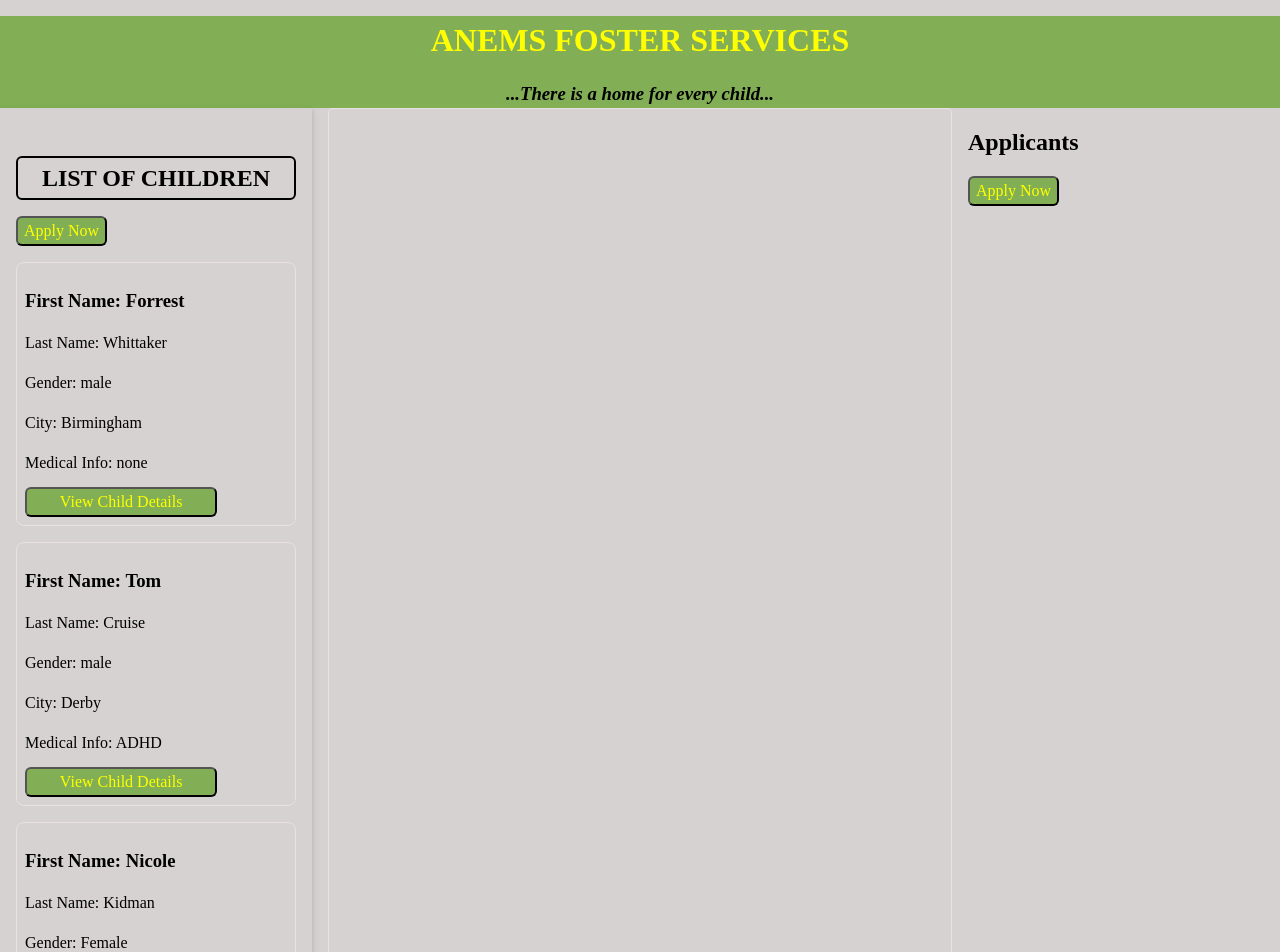
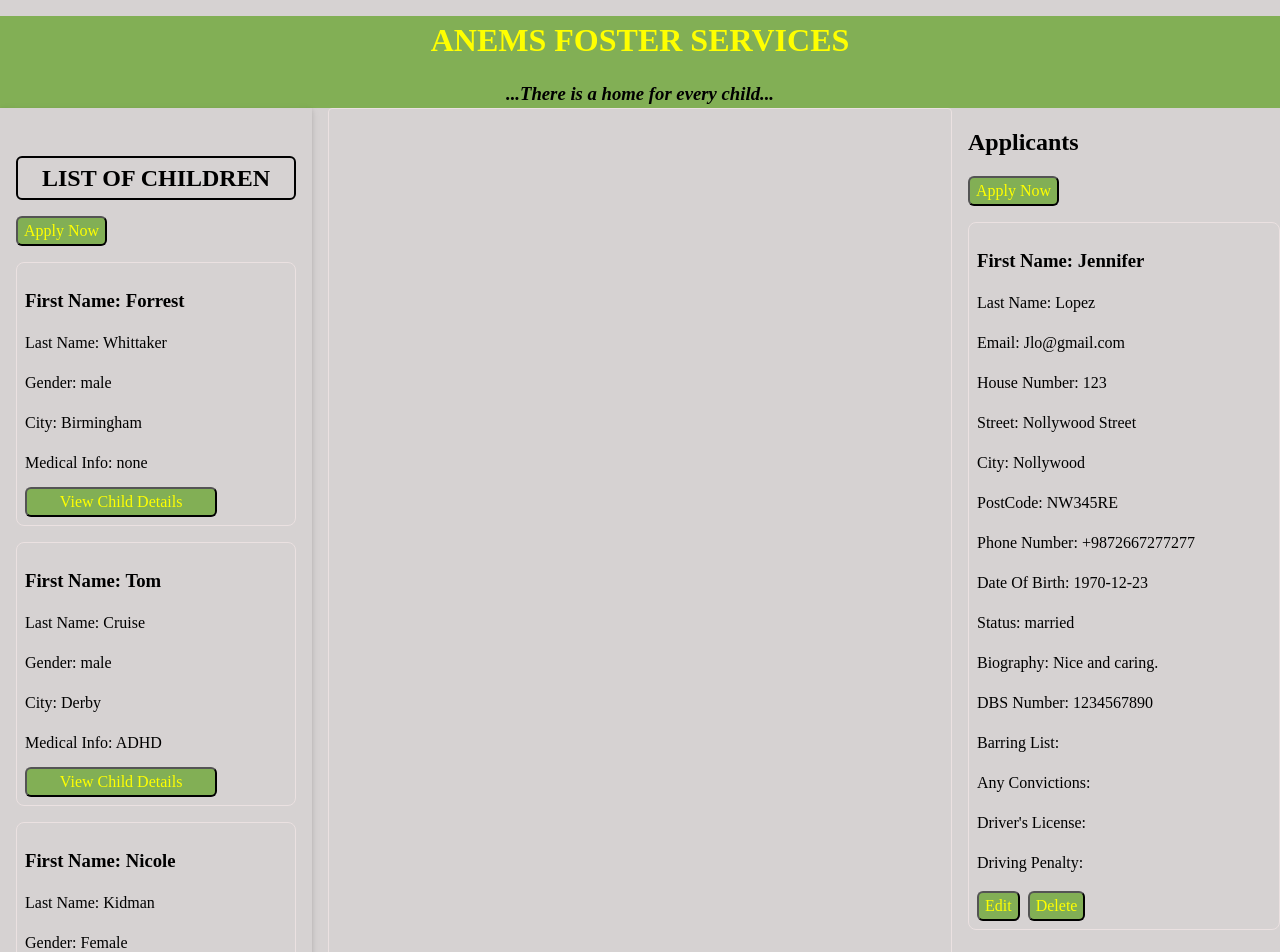
Before and after one commit to Emmanuel-Atama/boolean-uk-react-solo-project, a React (Create React App) app: page / in a window 1280 px wide. Shown: the top 952 px of the page. Built offline with nearby package versions, Linux system fonts and the light colour scheme; data requests are answered from the project's data file.

Commit message:
Recent Updates

```diff
--- a/db/db.json
+++ b/db/db.json
@@ -2,66 +2,23 @@
   "contacts": [
     {
       "id": 1,
-      "firstName": "John",
-      "lastName": "Wick",
-      "email": "hitman123@outlook.com",
-      "houseNumber": 82,
-      "street": "Beaver Street",
-      "city": "New York",
-      "postCode": "90345",
-      "phoneNumber": "+1453567987"
-    },
-    {
-      "firstName": "qwerty",
-      "lastName": "qwerty",
-      "email": "qwerty@gmail.com",
-      "houseNumber": "77",
-      "street": "qwerty street",
-      "city": "qwerty",
-      "postCode": "qw123er",
-      "phoneNumber": "0123456789",
-      "id": 2
-    },
-    {
-      "firstName": "Chelsea",
-      "lastName": "FC",
-      "email": "cfc@gmail.com",
-      "houseNumber": "100",
-      "street": "Stamford Bridge",
-      "city": "London",
-      "postCode": "SW125TR",
-      "phoneNumber": "23456788765",
-      "id": 3
-    },
-    {
-      "firstName": "Humber",
-      "lastName": "Bridge",
-      "email": "H-bridge@g.com",
-      "houseNumber": "12",
-      "street": "Beverley road",
-      "city": "Hull",
-      "postCode": "HU51LH",
-      "phoneNumber": "663663373777575",
-      "id": 4
-    },
-    {
-      "firstName": "Willow",
-      "lastName": "Smith",
-      "email": "will@gmail.com",
-      "houseNumber": "16",
-      "street": "Actor Street",
-      "city": "Hollywood",
-      "postCode": "B134RT",
-      "phoneNumber": "01234567899",
-      "id": 5
-    }
-  ],
-  "forms": [
-    {
-      "dateOfBirth": 1631895262643,
-      "dbs": 13421342341,
-      "status": "single",
-      "bio": "This is a biography"
+      "firstName": "Jennifer",
+      "lastName": "Lopez",
+      "gender": "married",
+      "email": "Jlo@gmail.com",
+      "houseNumber": "123",
+      "street": "Nollywood Street",
+      "city": "Nollywood",
+      "postCode": "NW345RE",
+      "phoneNumber": "+9872667277277",
+      "dob": "1970-12-23",
+      "status": "married",
+      "bio": "Nice and caring.",
+      "dbs": "1234567890",
+      "radioBarred": true,
+      "radioConvict": true,
+      "radioDvla": true,
+      "radioDrivingPoints": true
     }
   ],
   "children": [
--- a/src/App.jsx
+++ b/src/App.jsx
@@ -16,6 +16,18 @@ const [contactEdit, setContactEdit] = useState([])
   console.log("Inside State; ", {kids, contacts, forms, hideForm, contactEdit, editContactForm})
 
   useEffect(() => {
+    const url = "http://localhost:3030/contacts";
+
+    fetch(url)
+      .then((res) => res.json())
+      .then((contactData) => {
+        // console.log("Inside Get Fetch: ", contactData);
+
+        setContacts(contactData);
+      });
+  }, []);
+
+  useEffect(() => {
     const url = "http://localhost:3030/children";
 
     fetch(url)
@@ -26,6 +38,7 @@ const [contactEdit, setContactEdit] = useState([])
         setKids(kidsData);
       });
   }, []);
+
   return (
     <>
     <header className="header">
@@ -45,6 +58,7 @@ const [contactEdit, setContactEdit] = useState([])
       editContactForm={editContactForm}
       setEditContactForm={setEditContactForm}
       setContactEdit={setContactEdit}
+
   />
       </div>
     </>
--- a/src/Components/ApplicantsList.jsx
+++ b/src/Components/ApplicantsList.jsx
@@ -1,5 +1,5 @@
 function ApplicantsList(props) {
-    const { contacts, hideForm, setHideForm, editContactForm,  setEditContactForm, setContactEdit } = props
+    const { contacts, hideForm, setHideForm, editContactForm,  setEditContactForm, setContactEdit, handleDelete } = props
 
     return (
     <aside className="right-aside">
@@ -12,7 +12,8 @@ function ApplicantsList(props) {
       </header>
       <ul>
           {contacts.map((contact, index) => {
-              const {firstName, lastName, email, houseNumber, street, city, postCode, phoneNumber} = contact
+              const {firstName, lastName, email, houseNumber, street, city, postCode, phoneNumber, dob, status, bio, dbs, radioBarred,
+                radioConvict, radioDvla, radioDrivingPoints} = contact
               return(
                   <li key={index} className="child-list-border">
                       <h3>First Name: {firstName}</h3>
@@ -23,12 +24,20 @@ function ApplicantsList(props) {
                       <p>City: {city}</p>
                       <p>PostCode: {postCode}</p>
                       <p>Phone Number: {phoneNumber}</p>
+                      <p>Date Of Birth: {dob}</p>
+                      <p>Status: {status}</p>
+                      <p>Biography: {bio}</p>
+                      <p>DBS Number: {dbs}</p>
+                      <p>Barring List: {radioBarred}</p>
+                      <p>Any Convictions: {radioConvict}</p>
+                      <p>Driver's License: {radioDvla}</p>
+                      <p>Driving Penalty: {radioDrivingPoints}</p>
 
                       <button onClick = {() => {setEditContactForm(!editContactForm)
                          setContactEdit(contact)}} class="delete-btn">
                             {editContactForm ? "Edit" : "cancel"}
                       </button>
-      <button class="delete-btn">Delete</button>
+      <button class="delete-btn" onClick={handleDelete}>Delete</button>
                   </li>
               )
           })}
--- a/src/Components/CreateApplicationForm.jsx
+++ b/src/Components/CreateApplicationForm.jsx
@@ -1,70 +1,82 @@
 import { useState } from "react";
+import CreateApplicationForm2 from "./CreateApplicationForm2";
 
 export default function CreateApplicationForm(props) {
 
-  const {contacts, setContacts, hideForm, setHideForm, editContactForm,  setEditContactForm } = props
-
+  const {contacts, setContacts, forms, setForms} = props
   const [firstName, setFirstName] = useState("");
   const [lastName, setLastName] = useState("");
+  const [gender, setGender] = useState("")
   const [email, setEmail] = useState("")
   const [houseNumber, setHouseNumber] = useState("")
   const [street, setStreet] = useState("");
   const [city, setCity] = useState("");
   const [postCode, setPostCode] = useState("");
-  const [phoneNumber, setPhoneNumber] = useState(0);
+  const [phoneNumber, setPhoneNumber] = useState();
+  const [dob, setDob] = useState("")
+  const [status, setStatus] = useState("")
+  const [bio, setBio] = useState("")
+  const [dbs, setDbs] = useState("")
+  const [radioBarred, setRadioBarred] = useState(false)
+  const [radioConvict, setRadioConvict] = useState(false)
+  const [radioDvla, setRadioDvla] = useState(false)
+  const [radioDrivingPoints, setRadioDrivingPoints] = useState(false)
 
-  // console.log("Inside CAF State: ", {
-  //   firstName,
-  //   lastName,
-  //   email,
-  //   houseNumber,
-  //   street,
-  //   city,
-  //   postCode,
-  //   phoneNumber
-  // });
+  const handleFirstName = (event) => {setFirstName(event.target.value);};
 
+  const handleLastName = (event) => {setLastName(event.target.value)};
 
-  const handleFirstName = (event) => {
-    setFirstName(event.target.value);
-  };
+  const handleGender = event => {setGender(event.target.value)}
 
-  const handleLastName = (event) => {
-    setLastName(event.target.value);
-  };
-  const handleEmail = (event) => {
-    setEmail(event.target.value);
-  };
-  const handleHouseNumber = (event) => {
-    setHouseNumber(event.target.value);
-  };
+  const handleEmail = (event) => {setEmail(event.target.value)};
 
-  const handleStreet = (event) => {
-    setStreet(event.target.value);
-  };
+  const handleHouseNumber = (event) => {setHouseNumber(event.target.value)};
 
-  const handleCity = (event) => {
-    setCity(event.target.value);
-  };
+  const handleStreet = (event) => {setStreet(event.target.value)};
 
-  const handlePostCode = (event) => {
-    setPostCode(event.target.value);
-  };
-  const handlePhone = (event) => {
-    setPhoneNumber(event.target.value);
-  };
-  const handleSubmit = (event) => {
+  const handleCity = (event) => {setCity(event.target.value)};
+
+const handlePostCode = (event) => {setPostCode(event.target.value)};
+
+const handlePhone = (event) => {setPhoneNumber(event.target.value)};
+
+ const handleDOB = event => {setDob(event.target.value)}
+
+ const handleStatus = event => {setStatus(event.target.value)}
+
+ const handleBio = event => {setBio(event.target.value)}
+
+ const handleRadioBarred= event => {setRadioBarred(event.target.checked)}
+
+ const handleDbs = event => {setDbs(event.target.value)}
+
+ const handleRadioConvict = event => {setRadioConvict(event.target.checked)}
+
+ const handleRadioDvla = event => {setRadioDvla(event.target.checked)}
+
+ const handleRadioDrivingPoints = event => {setRadioDrivingPoints(event.target.checked)}
+
+const handleSubmit = (event) => {
     event.preventDefault();
 
   const contactToCreate = {
     firstName,
     lastName,
+    gender,
     email,
     houseNumber,
     street,
     city,
     postCode,
     phoneNumber,
+    dob,
+    status,
+    bio,
+    dbs,
+    radioBarred,
+    radioConvict,
+    radioDvla,
+    radioDrivingPoints
   }
   const fetchContact = {
     method: "POST",
@@ -106,6 +118,15 @@ export default function CreateApplicationForm(props) {
         type="text"
         value={lastName}
       />
+
+<label htmlFor="gender-status">Gender</label>
+        <select name="gender" id="gender" value={gender} onChange={handleGender} required>
+          <option value="">--Choose Your Gender--</option>
+          <option value="single">Male</option>
+          <option value="married">Female</option>
+          <option value="civil">Prefer Not To Say</option>
+        </select>
+
           <label for="email">Email:</label>
       <input
         onChange={handleEmail}
@@ -156,13 +177,52 @@ export default function CreateApplicationForm(props) {
         pattern="[0-9]{3}-[0-9]{3}-[0-9]{4}"
         // required
       />
-      {/* <small> Format: 0123-456-7890</small> */}
+      <small> Format: 0123-456-7890</small>
+
+      <label htmlFor="DOB">DOB: </label>
+<input  id="DOB"
+        name="DOB"
+        type= "date"
+        min="1970-01-01"
+        max="1996-01-01"
+        value={dob}
+        onChange={handleDOB}
+        required
+        />
+        <label htmlFor="relationship-status">Status</label>
+        <select name="status" id="status" value={status} onChange={handleStatus} required>
+          <option value="">--Choose Your Status--</option>
+          <option value="single">Single</option>
+          <option value="married">Married</option>
+          <option value="civil">Civil Partnership</option>
+        </select>
+        <label htmlFor="bio">Section One: Bio </label>
+        <textarea value={bio} onChange={handleBio} name="bio" id="bio" cols="30" rows="10" placeholder="...Bio and Background"></textarea>
+<label htmlFor="dbs">Disclosure Number (DBS): </label>
+<input id="dbs" name="dbs" type="number" value={dbs} onChange={handleDbs} minLength="10" maxLength="10" />
+
+<label htmlFor="barred">Are you barred from working with children?</label>
+<input type="radio" name="children" value="yes"  onChange={handleRadioBarred} />Yes
+<input type="radio" name="children" value="no"  onChange={handleRadioBarred} />No
+
+<label htmlFor="convictions">Do you have Any spent or unspent convictions?</label>
+<input type="radio" name="conviction" value="yes"  onChange={handleRadioConvict} />Yes
+<input type="radio" name="conviction" value="no"  onChange={handleRadioConvict} />No
+
+<label htmlFor="dvla">Do you have a valid drivers license?</label>
+<input type="radio" name="driver" value="yes"  onChange={handleRadioDvla} />Yes
+<input type="radio" name="driver" value="no"  onChange={handleRadioDvla} />No
+
+<label htmlFor="driving-points">Do you have any points on your drivers license?</label>
+<input type="radio" name="points" value="yes" onChange={handleRadioDrivingPoints} />Yes
+<input type="radio" name="points" value="no" onChange={handleRadioDrivingPoints} />No
       <div className="form-one-btn">
         <button onClick={handleSubmit} type="submit">Save</button>
-        <button>Continue Application</button>
-        <button >Cancel Application</button>
+        {/* <button onClick={handleCAForm2}> Continue Application </button> */}
+        <button> Cancel Application </button>
       </div>
     </form>
+   {/* { showCAForm2 ? <CreateApplicationForm2 forms={forms} setForms={setForms}/> : <></>} */}
     </aside>
   );
 }
--- a/src/Components/EditContactForm.jsx
+++ b/src/Components/EditContactForm.jsx
@@ -3,7 +3,7 @@ import { useEffect, useState } from "react";
 export default function EditContactForm (props) {
 
     const { contactEdit, contacts, setContacts } = props;
-
+    const [gender, setGender] = useState("")
     const [firstName, setFirstName] = useState("");
     const [lastName, setLastName] = useState("");
     const [email, setEmail] = useState("")
@@ -11,60 +11,72 @@ export default function EditContactForm (props) {
     const [street, setStreet] = useState("");
     const [city, setCity] = useState("");
     const [postCode, setPostCode] = useState("");
-    const [phoneNumber, setPhoneNumber] = useState(0)
-
-    // console.log("Inside EditContact State: ", {
-    //     firstName,
-    //     lastName,
-    //     email,
-    //     houseNumber,
-    //     street,
-    //     city,
-    //     postCode,
-    //     phoneNumber,
-    //   })
+    const [phoneNumber, setPhoneNumber] = useState()
+    const [dob, setDob] = useState("")
+  const [status, setStatus] = useState("")
+  const [bio, setBio] = useState("")
+  const [dbs, setDbs] = useState("")
+  const [radioBarred, setRadioBarred] = useState(false)
+  const [radioConvict, setRadioConvict] = useState(false)
+  const [radioDvla, setRadioDvla] = useState(false)
+  const [radioDrivingPoints, setRadioDrivingPoints] = useState(false)
 
       useEffect(() => {
         if (contactEdit) {
             setFirstName(contactEdit.firstName);
             setLastName(contactEdit.lastName);
+            setGender(contactEdit.gender)
             setEmail(contactEdit.email)
             setHouseNumber(contactEdit.houseNumber)
             setStreet(contactEdit.street)
             setCity(contactEdit.city)
             setPostCode(contactEdit.postCode)
             setPhoneNumber(contactEdit.phoneNumber)
+            setDob(contactEdit.dob)
+            setStatus(contactEdit.status)
+            setBio(contactEdit.bio)
+            setDbs(contactEdit.dbs)
+            setRadioBarred(contactEdit.radioBarred)
+            setRadioConvict(contactEdit.radioConvict)
+            setRadioDrivingPoints(contactEdit.radioDrivingPoints)
+            setRadioDvla(contactEdit.radioDvla)
         }
       }, [contactEdit])
 
-    const handleFirstName = (event) => {
-        setFirstName(event.target.value);
-      };
+      const handleFirstName = (event) => {setFirstName(event.target.value);};
 
-      const handleLastName = (event) => {
-        setLastName(event.target.value);
-      };
-      const handleEmail = (event) => {
-        setEmail(event.target.value);
-      };
-      const handleHouseNumber = (event) => {
-        setHouseNumber(event.target.value);
-      };
+      const handleLastName = (event) => {setLastName(event.target.value)};
 
-      const handleStreet = (event) => {
-        setStreet(event.target.value);
-      };
+      const handleGender = event => {setGender(event.target.value)}
 
-      const handleCity = (event) => {
-        setCity(event.target.value);
-      };
+      const handleEmail = (event) => {setEmail(event.target.value)};
 
-      const handlePostCode = (event) => {
-        setPostCode(event.target.value);
-      };
-      const handlePhone = (event) => {
-        setPhoneNumber(event.target.value);
-      };
+      const handleHouseNumber = (event) => {setHouseNumber(event.target.value)};
+
+      const handleStreet = (event) => {setStreet(event.target.value)};
+
+      const handleCity = (event) => {setCity(event.target.value)};
+
+    const handlePostCode = (event) => {setPostCode(event.target.value)};
+
+    const handlePhone = (event) => {setPhoneNumber(event.target.value)};
+
+     const handleDOB = event => {setDob(event.target.value)}
+
+     const handleStatus = event => {setStatus(event.target.value)}
+
+     const handleBio = event => {setBio(event.target.value)}
+
+     const handleDbs = event => {setDbs(event.target.value)}
+
+     const handleRadioBarred= event => {setRadioBarred(event.target.checked)}
+
+     const handleRadioConvict = event => {setRadioConvict(event.target.checked)}
+
+     const handleRadioDvla = event => {setRadioDvla(event.target.checked)}
+
+     const handleRadioDrivingPoints = event => {setRadioDrivingPoints(event.target.checked)}
+
 
       const handleSubmit = (event) => {
         event.preventDefault();
@@ -78,6 +90,14 @@ export default function EditContactForm (props) {
         city,
         postCode,
         phoneNumber,
+        dob,
+    status,
+    bio,
+    dbs,
+    radioBarred,
+    radioConvict,
+    radioDvla,
+    radioDrivingPoints
       }
       const fetchContactToUpdate = {
         method: "PATCH",
@@ -105,17 +125,24 @@ const url = `http://localhost:3030/contacts/${contactEdit.id}`;
         setContacts(updatedContacts)
       })
       };
-const fetchContactToDelete = {
-  method: "DELETE"
-};
-const delUrl = `http://localhost:3030/contacts/${contact.id}`
+      const handleDelete = (event) => {
 
-// console.log("Inside delUrl: ", delUrl)
+        const fetchContactToDelete = {
+          method: "DELETE"
+        };
 
-fetch(delUrl, fetchContactToDelete)
-.then(() =>
-setDelete()
-)
+      const delUrl = `http://localhost:3030/contacts/${contactEdit.id}`
+
+      console.log("Inside delUrl: ", delUrl)
+
+      fetch(delUrl, fetchContactToDelete).then()
+      // .then((res) =>res.json())
+      // .then((deletedContact) => {
+
+      //   setContacts(deletedContact)
+      // })
+
+      }
     return (
       <>
       <h2>Edit Application</h2>
@@ -137,6 +164,15 @@ setDelete()
           type="text"
           value={lastName}
         />
+
+<label htmlFor="gender-status">Gender</label>
+        <select name="gender" id="gender" value={gender} onChange={handleGender} required>
+          <option value="">--Choose Your Gender--</option>
+          <option value="single">Male</option>
+          <option value="married">Female</option>
+          <option value="civil">Prefer Not To Say</option>
+        </select>
+
             <label for="email">Email:</label>
         <input
           onChange={handleEmail}
@@ -187,10 +223,47 @@ setDelete()
           pattern="[0-9]{3}-[0-9]{3}-[0-9]{4}"
           // required
         />
-        {/* <small> Format: 123-456-7890</small> */}
+        <small> Format: 123-456-7890</small>
+        <label htmlFor="DOB">DOB: </label>
+<input  id="DOB"
+        name="DOB"
+        type= "date"
+        min="1970-01-01"
+        max="1996-01-01"
+        value={dob}
+        onChange={handleDOB}
+        required
+        />
+        <label htmlFor="relationship-status">Status</label>
+        <select name="status" id="status" value={status} onChange={handleStatus} required>
+          <option value="">--Choose Your Status--</option>
+          <option value="single">Single</option>
+          <option value="married">Married</option>
+          <option value="civil">Civil Partnership</option>
+        </select>
+        <label htmlFor="bio">Section One: Bio </label>
+        <textarea value={bio} onChange={handleBio} name="bio" id="bio" cols="30" rows="10" placeholder="...Bio and Background"></textarea>
+<label htmlFor="dbs">Disclosure Number (DBS): </label>
+<input id="dbs" name="dbs" type="number" value={dbs} onChange={handleDbs} minLength="10" maxLength="10" />
+
+<label htmlFor="barred">Are you barred from working with children?</label>
+<input type="radio" name="children" value="yes"  onChange={handleRadioBarred} />Yes
+<input type="radio" name="children" value="no"  onChange={handleRadioBarred} />No
+
+<label htmlFor="convictions">Do you have Any spent or unspent convictions?</label>
+<input type="radio" name="conviction" value="yes"  onChange={handleRadioConvict} />Yes
+<input type="radio" name="conviction" value="no"  onChange={handleRadioConvict} />No
+
+<label htmlFor="dvla">Do you have a valid drivers license?</label>
+<input type="radio" name="driver" value="yes"  onChange={handleRadioDvla} />Yes
+<input type="radio" name="driver" value="no"  onChange={handleRadioDvla} />No
+
+<label htmlFor="driving-points">Do you have any points on your drivers license?</label>
+<input type="radio" name="points" value="yes" onChange={handleRadioDrivingPoints} />Yes
+<input type="radio" name="points" value="no" onChange={handleRadioDrivingPoints} />No
         <div>
           <button onClick={handleSubmit} type="submit" className="create-to-apply">Update Details</button>
-          <button class="delete-btn">Delete</button>
+          <button class="delete-btn" onClick={handleDelete}>Delete</button>
         </div>
       </form>
       </>
--- /dev/null
+++ b/src/Components/ViewChildDetails.jsx
@@ -0,0 +1,5 @@
+export default function ViewChildDetails(props) {
+    return<>
+
+    </>
+}
```
Also changed, not shown: src/Components/CreateApplicationForm2.jsx (+7 -7 lines).
